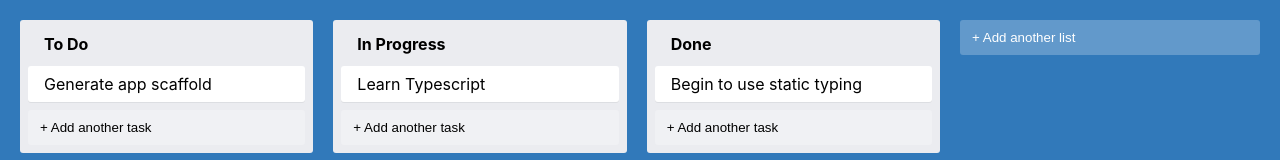
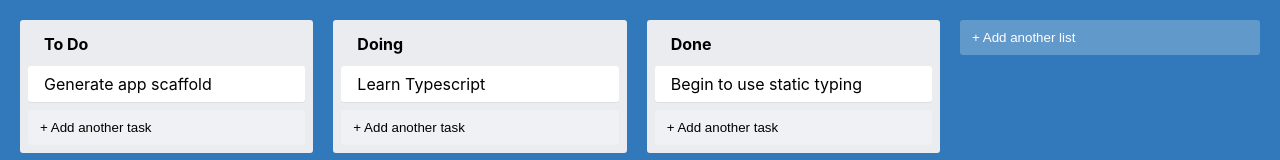
Before and after one commit to grathipanya/trello-clone, a React (Create React App) app: page / in a window 1280 px wide. Shown: the top 160 px of the page. Built offline with nearby package versions, Linux system fonts and the light colour scheme.

Commit message:
create app state provider

```diff
--- a/src/App.tsx
+++ b/src/App.tsx
@@ -4,20 +4,25 @@ import { AppContainer } from "./styles";
 import { Column } from "./Column";
 import { Card } from "./Card";
 import { AddNewItem } from "./AddNewItem";
+import { useAppState } from "./AppStateContext";
+import { text } from "stream/consumers";
 
 function App() {
+  const { state } = useAppState();
+
   return (
     <AppContainer>
-      <Column text="To Do">
-        <Card text="Generate app scaffold" />
-      </Column>
-      <Column text="In Progress">
-        <Card text="Learn Typescript" />
-      </Column>
-      <Column text="Done">
-        <Card text="Begin to use static typing" />
-      </Column>
-      <AddNewItem toggleButtonText="+ Add another list" onAdd={console.log} />
+      {state.lists.map((list, i) => (
+        <Column
+          text={list.text}
+          key={list.id}
+          index={i}
+        />
+      ))}
+      <AddNewItem
+        toggleButtonText="+ Add another list"
+        onAdd={console.log}
+      />
     </AppContainer>
   );
 }
--- /dev/null
+++ b/src/AppStateContext.tsx
@@ -0,0 +1,50 @@
+import React, { createContext, useContext } from "react";
+
+interface Task {
+  id: string;
+  text: string;
+}
+
+interface List {
+  id: string;
+  text: string;
+  tasks: Task[];
+}
+
+export interface AppState {
+  lists: List[];
+}
+
+interface AppStateContextProps {
+  state: AppState;
+}
+
+const appData: AppState = {
+  lists: [
+    {
+      id: "0",
+      text: "To Do",
+      tasks: [{ id: "c0", text: "Generate app scaffold" }],
+    },
+    {
+      id: "1",
+      text: "Doing",
+      tasks: [{ id: "c2", text: "Learn Typescript" }],
+    },
+    {
+      id: "2",
+      text: "Done",
+      tasks: [{ id: "c3", text: "Begin to use static typing" }],
+    },
+  ],
+};
+
+const AppStateContext = createContext<AppStateContextProps>({} as AppStateContextProps);
+
+export const AppStateProvider = ({ children }: React.PropsWithChildren<{}>) => {
+  return <AppStateContext.Provider value={{ state: appData }}>{children}</AppStateContext.Provider>;
+};
+
+export const useAppState = () => {
+  return useContext(AppStateContext);
+};
--- a/src/Column.tsx
+++ b/src/Column.tsx
@@ -1,17 +1,30 @@
 import React from "react";
 import { ColumnContainer, ColumnTitle } from "./styles";
 import { AddNewItem } from "./AddNewItem";
+import { useAppState } from "./AppStateContext";
+import { Card } from "./Card";
 
 interface ColumnProps {
   text: string;
+  index: number;
 }
 
-export const Column = ({ text, children }: React.PropsWithChildren<ColumnProps>) => {
+export const Column = ({ text, index }: React.PropsWithChildren<ColumnProps>) => {
+  const { state } = useAppState();
   return (
     <ColumnContainer>
       <ColumnTitle>{text}</ColumnTitle>
-      {children}
-      <AddNewItem toggleButtonText="+ Add another task" onAdd={console.log} dark />
+      {state.lists[index].tasks.map((task) => (
+        <Card
+          text={task.text}
+          key={task.id}
+        />
+      ))}
+      <AddNewItem
+        toggleButtonText="+ Add another task"
+        onAdd={console.log}
+        dark
+      />
     </ColumnContainer>
   );
 };
```
Also changed, not shown: src/index.tsx (+10 -10 lines).
